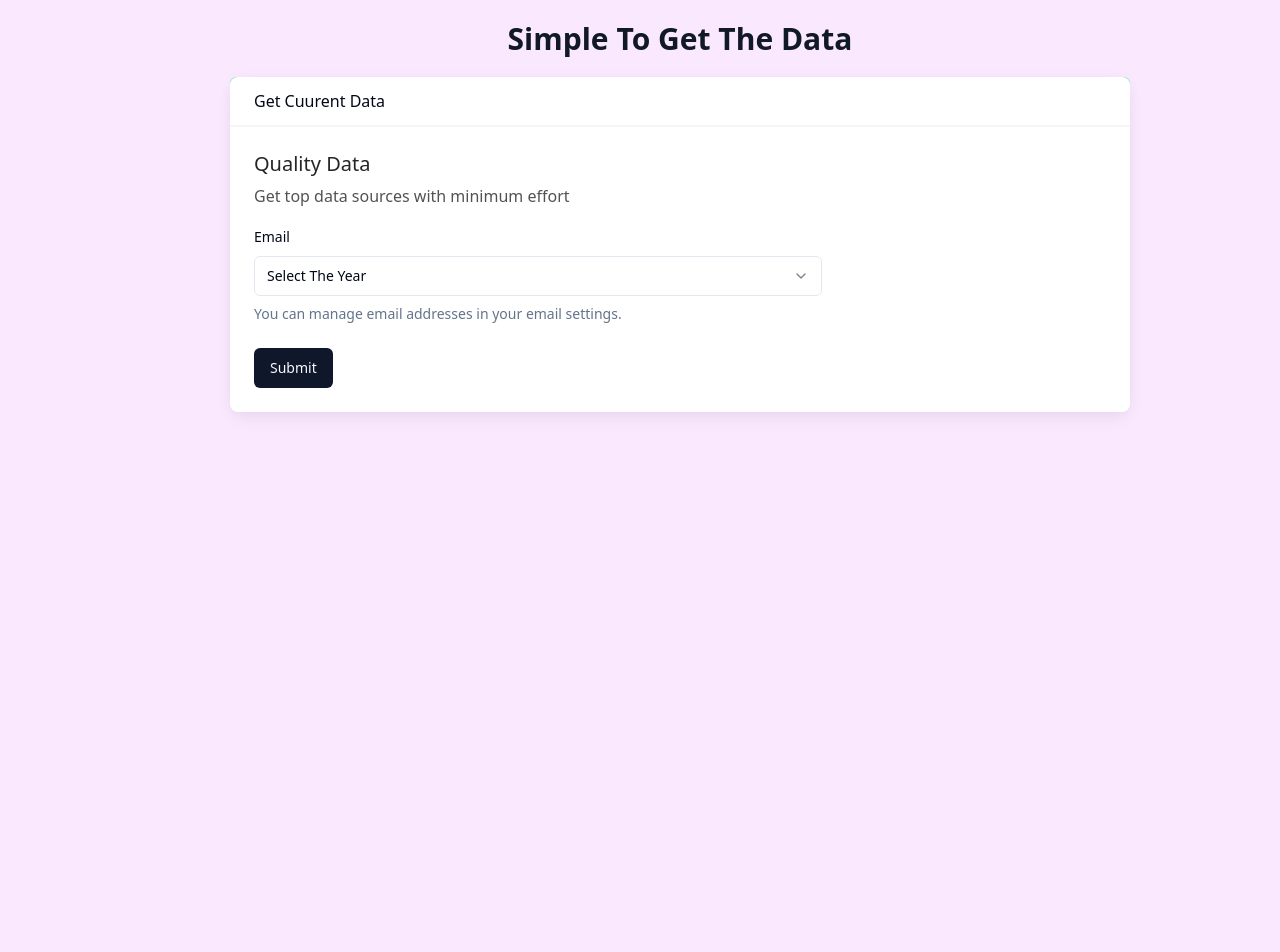
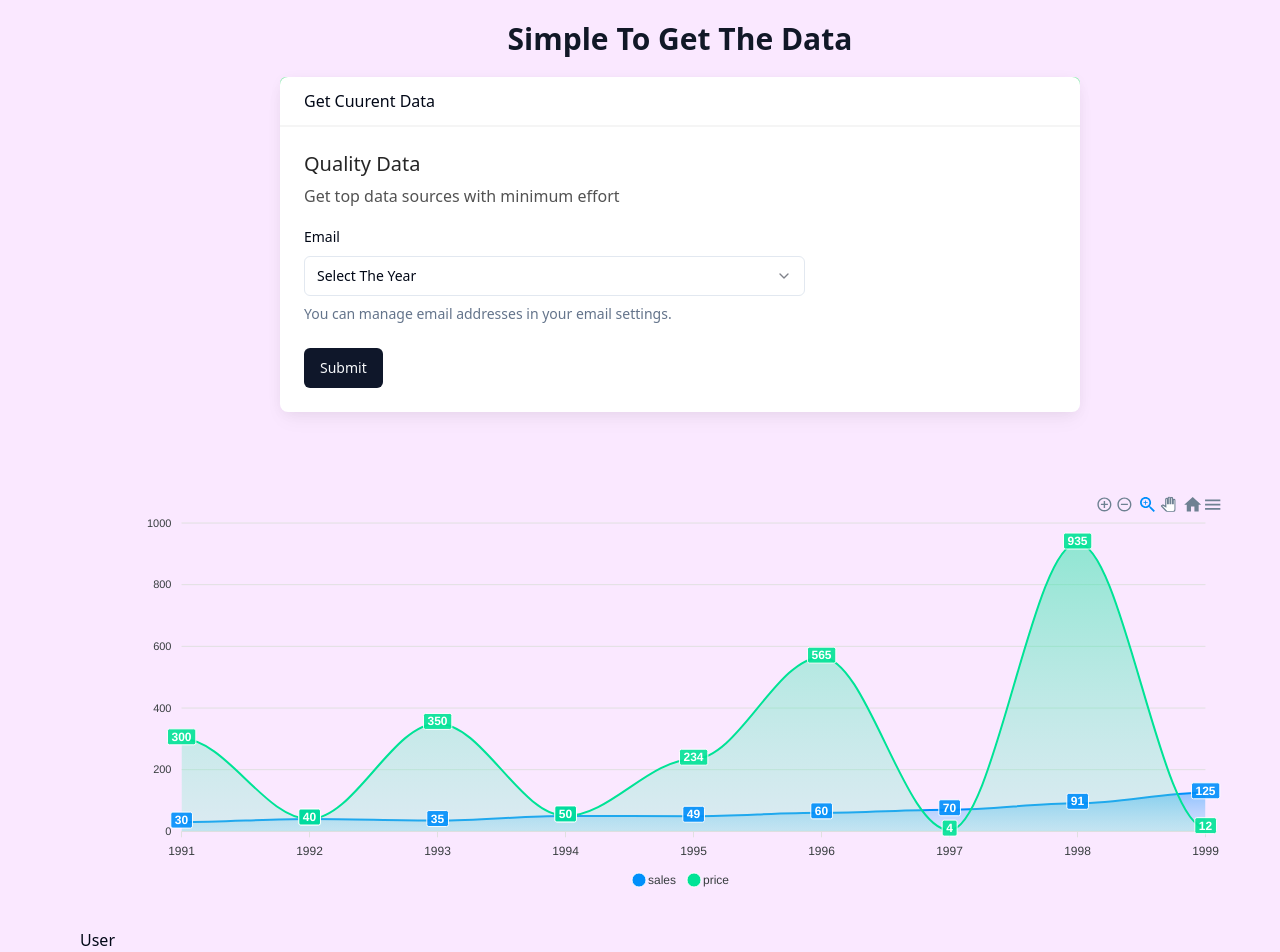
Before and after one commit to BibhabenduMukherjee/stockpriceinterface, a Next.js app: page /prediction/marketplace/1 in a window 1280 px wide. Shown: the part 1447-2399 px from the top of the page. Before the commit the page ends 1880 px from the top, so only its background shows below. Built offline with nearby package versions, Linux system fonts and the light colour scheme; no server answers.

Commit message:
update on  src/app/(root)/prediction/marketplace/[stock]/page.tsx and add new apexchats

```diff
--- a/package.json
+++ b/package.json
@@ -22,16 +22,20 @@
     "@radix-ui/react-slider": "^1.1.2",
     "@radix-ui/react-slot": "^1.0.2",
     "@radix-ui/react-toast": "^1.1.5",
+    "apexcharts": "^3.46.0",
     "axios": "latest",
     "chart.js": "^4.4.0",
     "class-variance-authority": "^0.7.0",
     "clsx": "^2.0.0",
     "date-fns": "^3.0.6",
+    "flowbite": "^2.3.0",
+    "flowbite-react": "^0.7.2",
     "framer-motion": "^10.16.4",
     "lucide-react": "^0.284.0",
     "next": "13.5.4",
     "next-themes": "^0.2.1",
     "react": "^18",
+    "react-apexcharts": "^1.4.1",
     "react-chartjs-2": "^5.2.0",
     "react-day-picker": "^8.10.0",
     "react-dom": "^18",
--- a/src/app/(root)/prediction/marketplace/[stock]/page.tsx
+++ b/src/app/(root)/prediction/marketplace/[stock]/page.tsx
@@ -2,6 +2,7 @@ import IntroSelectionMarket from "@/src/app/components/IntroSelectionMarket";
 import axios from "axios";
 import React from "react";
 import ChartMarket from "@/src/app/components/ChartMarket";
+import Donut from "../../../../components/testingcom/UserChartTest";
 import {
   dateandvalues,
   getClose,
@@ -13,6 +14,7 @@ import Range from "@/src/app/components/Range";
 import GraphMarketPlace from "@/src/app/components/GraphMarketPlace";
 import UseFetchedDataCom from "@/src/app/components/UseFetchedDataCom";
 import { getKindeServerSession } from "@kinde-oss/kinde-auth-nextjs/server";
+import dynamic from "next/dynamic";
 var data = {
   results: {
     "2023-11-07": {
@@ -320,6 +322,10 @@ interface PageProps {
   };
 }
 
+const ApexChartClientRendering = dynamic(() => import("@/src/app/components/testingcom/UserChartTest"),{
+  ssr : false,
+})
+
 async function page({ params }: PageProps) {
   const { getUser } = getKindeServerSession();
   const user = getUser();
@@ -396,7 +402,7 @@ async function page({ params }: PageProps) {
         Simple To Get The Data
       </h2>
       <section className="max-w-5xl   pb-7  mx-auto flex flex-col space-y-2 ">
-        <div className="h-[300px]  bg-green-300  w-full rounded-md  mb-7 ">
+        <div className="h-[300px] max-w-5xl mx-auto  bg-green-300  w-full rounded-md  mb-7 ">
           <Range code={code} />
         </div>
       </section>
@@ -413,6 +419,14 @@ async function page({ params }: PageProps) {
         />
       </div>
 
+      <ApexChartClientRendering/>
+
+
+      <div>
+
+        User
+      </div>
+
       {/* <div className="  ">
         <UseFetchedDataCom userId={user.id} userName={user.given_name} />
       </div> */}
--- a/src/app/components/Range.tsx
+++ b/src/app/components/Range.tsx
@@ -194,7 +194,7 @@ function Range({ code }: PageProps) {
 
   return (
     <div>
-      <div className=" w-[900px] block rounded-lg bg-white shadow-[0_2px_15px_-3px_rgba(0,0,0,0.07),0_10px_20px_-2px_rgba(0,0,0,0.04)] dark:bg-neutral-700">
+      <div className=" max-w-[900px] w-[800px] block rounded-lg bg-white shadow-[0_2px_15px_-3px_rgba(0,0,0,0.07),0_10px_20px_-2px_rgba(0,0,0,0.04)] dark:bg-neutral-700">
         <div className="border-b-2 border-neutral-100 px-6 py-3 dark:border-neutral-600 dark:text-neutral-50">
           Get Cuurent Data
         </div>
--- /dev/null
+++ b/src/app/components/testingcom/UserChartTest.jsx
@@ -0,0 +1,53 @@
+"use client"
+import React, { Component } from 'react';
+import Chart from 'react-apexcharts'
+
+class UserChartTest extends Component {
+
+  constructor(props) {
+    super(props);
+
+    this.state = {
+      options: {
+        chart :{
+            width  : 122
+        }
+         ,
+        xaxis: {
+            categories: [1991,1992,1993,1994,1995,1996,1997, 1998,1999]
+          },
+          stroke: {
+            width: [2,2],
+            curve: 'smooth'
+          },
+      },
+      series: [{
+        name: 'sales',
+        data: [30,40,35,50,49,60,70,91,125]
+      },{
+        name: 'price',
+        data: [300,40,350,50,234,565,4,935,12]
+      }],
+
+    }
+  }
+
+  render() {
+
+    return (
+        <>
+      <div className=" hidden md:block bg-black w-[1100px] mx-auto ">
+        <Chart options={this.state.options} series={this.state.series} width={1100}  type="area"  height={400} />
+      </div>
+
+      <div className=" md:hidden bg-black w-[800px] mx-auto">
+        <Chart options={this.state.options} series={this.state.series} width={500}  type="area"  height={400} />
+      </div>
+
+        </>
+
+    );
+  }
+}
+
+export default UserChartTest;
--- a/tailwind.config.ts
+++ b/tailwind.config.ts
@@ -6,6 +6,7 @@ const config: Config = {
     './pages/**/*.{js,ts,jsx,tsx,mdx}',
     './components/**/*.{js,ts,jsx,tsx,mdx}',
     './app/**/*.{js,ts,jsx,tsx,mdx}',
+    "./node_modules/flowbite/**/*.js"
   ],
   theme: {
     extend: {
@@ -16,6 +17,10 @@ const config: Config = {
       },
     },
   },
-  plugins: [],
+  plugins: [
+    require('flowbite/plugin')({
+      charts: true,
+    })
+  ],
 }
 export default config
```
Also changed, not shown: 1 other file (tests, documents, lock files or other folders).
